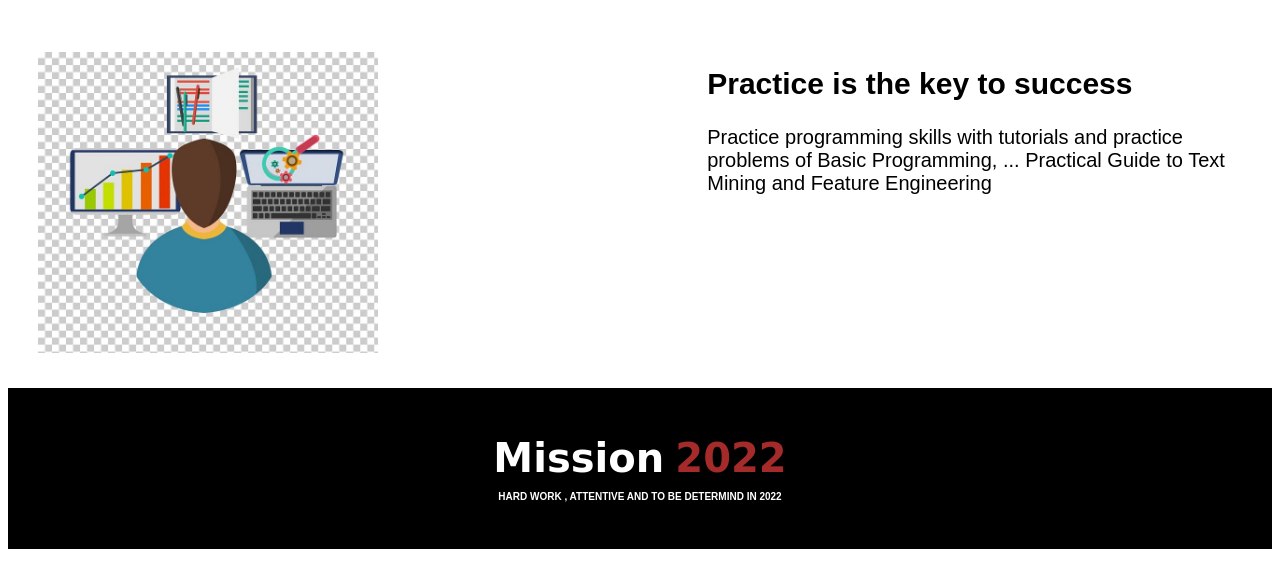
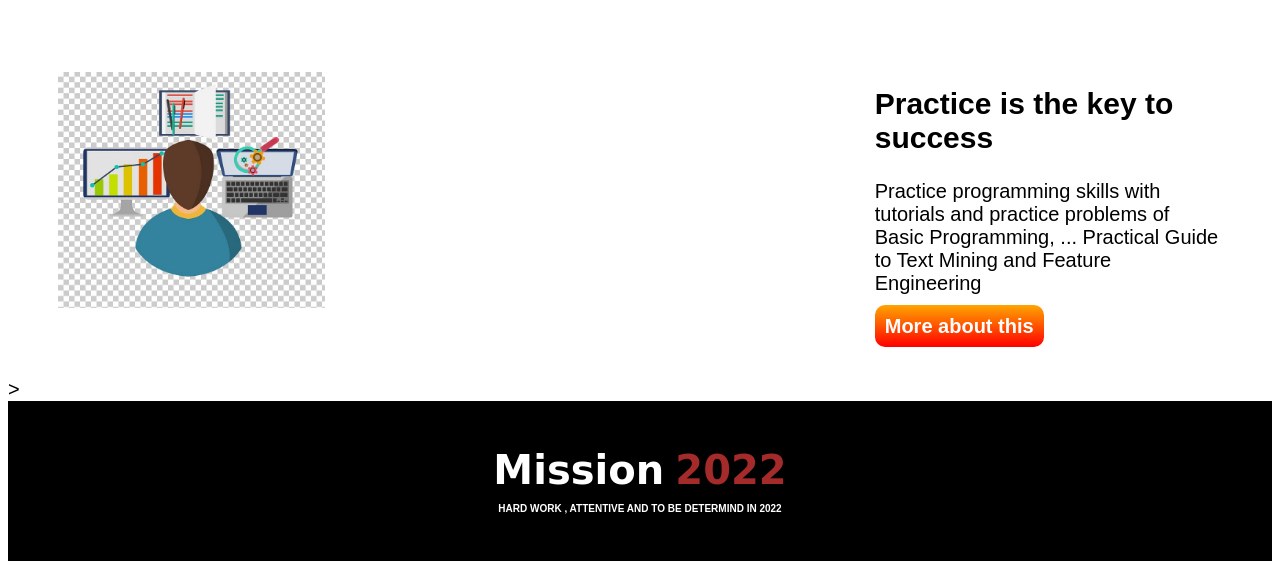
Before and after one commit to samiul-alam-sakafi/mission-1st, a plain HTML site: page index.html in a window 1280 px wide. Shown: the part 2533-3102 px from the top of the page. Drawn offline with Linux system fonts and the light colour scheme.

Commit message:
Another changed assignment

```diff
--- a/index.html
+++ b/index.html
@@ -62,7 +62,7 @@
     </div>
 
 </section>
-<section>
+<section class="practice4">
     <div class="pactice">
         <img src="image/practice.jpg.jpg" alt="">
     </div>
@@ -71,8 +71,10 @@
             Practice is the key to success
         </h1>
         <p>Practice programming skills with tutorials and practice problems of Basic Programming, ... Practical Guide to Text Mining and Feature Engineering</p>
-    </div>
-</section>
+    <a class="fourth-button" target="_blank" href="https://www.programming-hero.com">More about this</a>
+
+</div>
+</section>>
 <div class="center">
     <h1><span class= "box-st">Mission</span> <span class=" box-end">2022<span</h1>
     <p class="last-text">
--- a/style.css
+++ b/style.css
@@ -134,11 +134,25 @@ section{
     ;
 }
 .practice{
-    width: 50%;
+    width: 30%;
     padding: 20px 20px;
+margin: 20px 30px 20px 80px;
 
 }
 .pactice img{
-    width: 50%;
-    padding: 30px 30px;
+    width: 40%
 }
+.pactice{
+    padding: 50px 50px;
+}
+.practice4{
+    display: flex;
+}
+.fourth-button{
+    text-decoration: none;
+    background-image: linear-gradient(orange,red);
+    padding: 10px 10px;
+    border-radius: 10px 10px;
+    color: white;
+    font-weight: 700;
+}
```
